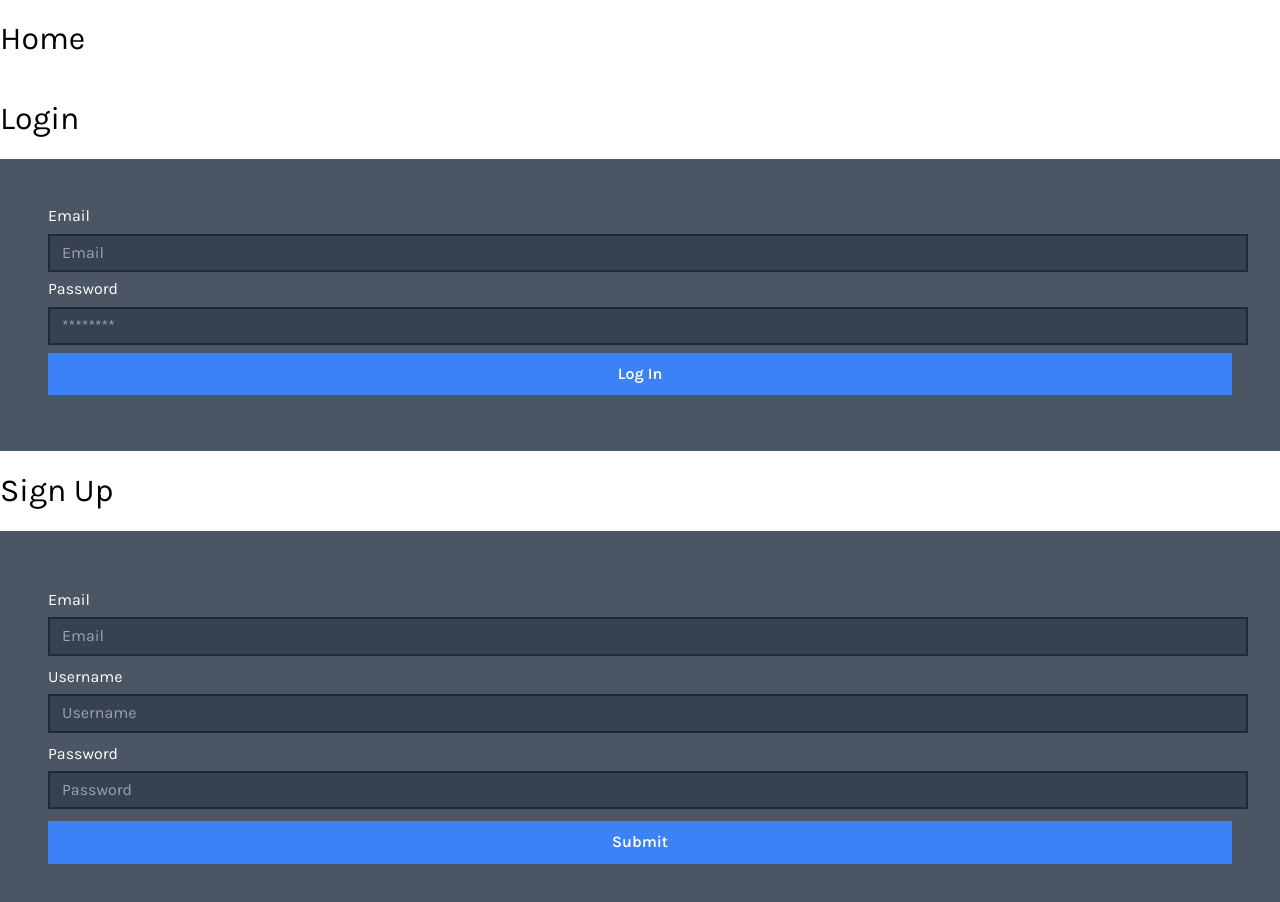
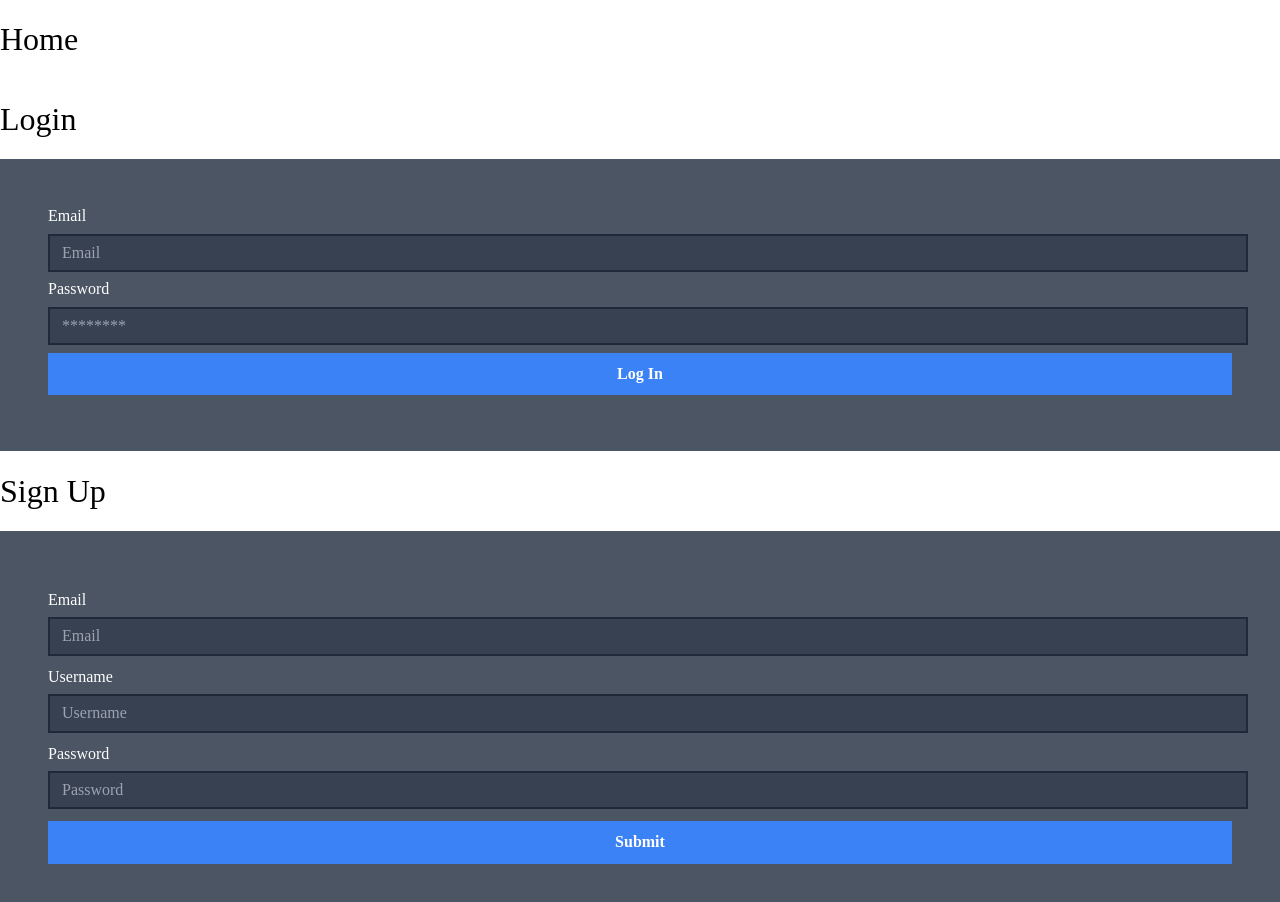
Before and after one commit to ShubhamVerma1811/Discord-Clone-Client, a Next.js app: page / in a window 1280 px wide. Shown: the top 902 px of the page. Built offline with nearby package versions, Linux system fonts and the light colour scheme; no server answers; what @harelpls/use-pusher would draw is missing.

Commit message:
using local Karla font

```diff
--- a/src/styles/globals.css
+++ b/src/styles/globals.css
@@ -1,7 +1,11 @@
-@import url('https://fonts.googleapis.com/css2?family=Karla:wght@400;500;600&display=swap');
-
 @tailwind base;
 @tailwind components;
+
+@font-face {
+  font-family: Karla;
+  src: local('Karla');
+  url: ('/fonts/Karla/Karla-Regular.tff');
+}
 
 * {
   font-family: 'Karla';
```
